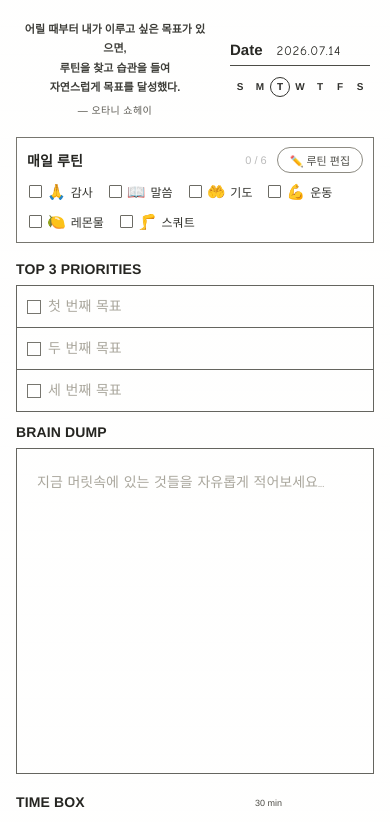
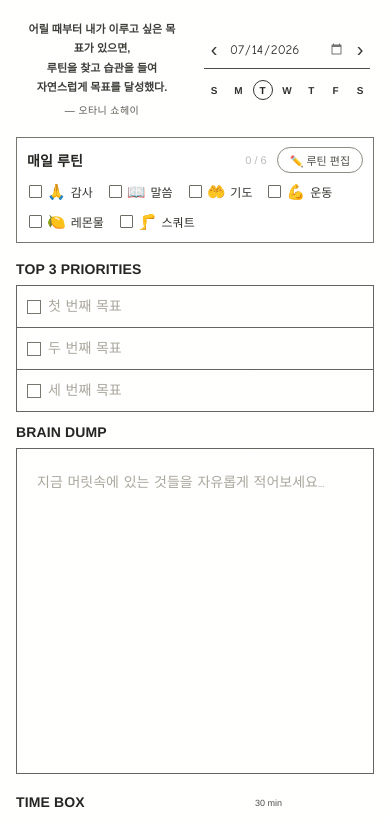
Before and after one commit to luibuilder/daily-timebox-planner, a plain HTML site: page index.html in a window 390 px wide. Shown: the top 822 px of the page. Drawn offline with Linux system fonts and the light colour scheme.

Commit message:
Add past note date navigation

```diff
--- a/index.html
+++ b/index.html
@@ -214,11 +214,11 @@
       border-left: none;
     }
 
-    .date-block > div:first-child {
+    .date-block > .date-row {
       width: 100%;
       display: flex;
-      align-items: baseline;
-      gap: 14px;
+      align-items: center;
+      gap: 5px;
       padding-bottom: 7px;
       border-bottom: 1.5px solid #4d4d47;
     }
@@ -232,11 +232,32 @@
     }
 
     .date-value {
+      min-width: 0;
+      width: 116px;
+      padding: 0;
+      border: 0;
+      outline: 0;
+      background: transparent;
       color: #282824;
       font-family: 'Segoe Print', 'Comic Sans MS', cursive;
-      font-size: 15px;
-      letter-spacing: .05em;
+      font-size: 13px;
+      letter-spacing: 0;
+      cursor: pointer;
     }
+    .date-value::-webkit-calendar-picker-indicator { cursor: pointer; opacity: .55; }
+    .date-nav-btn {
+      width: 20px;
+      height: 24px;
+      padding: 0;
+      border: 0;
+      background: transparent;
+      color: #373732;
+      font-size: 20px;
+      line-height: 1;
+      cursor: pointer;
+    }
+    .date-nav-btn:hover { color: #9c5e58; transform: scale(1.12); }
+    .date-nav-btn:focus-visible { outline: 1px solid #55534d; outline-offset: 2px; }
 
     .dow-row { width: 100%; justify-content: space-between; gap: 0; }
     .dow-row span {
@@ -392,6 +413,7 @@
       .quote-block { padding-right: 12px; }
       .date-block { padding-left: 12px; min-width: 120px; }
       .date-value { font-size: 13px; }
+      .date-label { display: none; }
       .dow-row span { width: 20px; height: 20px; font-size: 10px; }
       .routine-bar { margin: 0 16px 18px; padding: 9px 10px; }
       .timebox-hint { display: none; }
@@ -415,9 +437,11 @@
       <p class="quote-author">— 오타니 쇼헤이</p>
     </div>
     <div class="date-block">
-      <div>
+      <div class="date-row">
         <div class="date-label">Date</div>
-        <div class="date-value" id="dateVal"></div>
+        <button class="date-nav-btn" type="button" onclick="changeDate(-1)" aria-label="이전 날짜">‹</button>
+        <input class="date-value" id="datePicker" type="date" onchange="selectDate(this.value)" aria-label="노트 날짜 선택" />
+        <button class="date-nav-btn" type="button" onclick="changeDate(1)" aria-label="다음 날짜">›</button>
       </div>
       <div class="dow-row">
         <span data-i="0">S</span><span data-i="1">M</span><span data-i="2">T</span>
@@ -532,10 +556,13 @@
   let popupCi = 0;
   let pendingCells = [];
 
-  let routines = [
+  const DEFAULT_ROUTINES = [
     {emoji:'🙏',name:'감사'},{emoji:'📖',name:'말씀'},{emoji:'🤲',name:'기도'},
     {emoji:'💪',name:'운동'},{emoji:'🍋',name:'레몬물'},{emoji:'🦵',name:'스쿼트'},
   ];
+  let routines = DEFAULT_ROUTINES.map(r => ({...r}));
+  let currentDate = new Date();
+  currentDate.setHours(12, 0, 0, 0);
   let openEmoji = null;
 
   /* ── 타임박스 렌더 ── */
@@ -926,13 +953,31 @@
 
   /* ── 날짜 ── */
   function setDate() {
-    const now = new Date();
-    document.getElementById('dateVal').textContent =
-      `${now.getFullYear()}.${String(now.getMonth()+1).padStart(2,'0')}.${String(now.getDate()).padStart(2,'0')}`;
-    const day = now.getDay();
+    document.getElementById('datePicker').value =
+      `${currentDate.getFullYear()}-${String(currentDate.getMonth()+1).padStart(2,'0')}-${String(currentDate.getDate()).padStart(2,'0')}`;
+    const day = currentDate.getDay();
     document.querySelectorAll('.dow-row span').forEach(el => {
       el.classList.toggle('active', Number(el.dataset.i) === day);
     });
+  }
+
+  function changeDate(days) {
+    saveToStorage();
+    const nextDate = new Date(currentDate);
+    nextDate.setDate(nextDate.getDate() + days);
+    currentDate = nextDate;
+    setDate();
+    loadFromStorage();
+  }
+
+  function selectDate(value) {
+    if (!value) return;
+    const [year, month, day] = value.split('-').map(Number);
+    if (!year || !month || !day) return;
+    saveToStorage();
+    currentDate = new Date(year, month - 1, day, 12);
+    setDate();
+    loadFromStorage();
   }
 
   document.addEventListener('click', () => {
@@ -940,13 +985,12 @@
   });
 
   /* ── localStorage 저장/불러오기 ── */
-  function getTodayKey() {
-    const now = new Date();
-    return `planner_${now.getFullYear()}_${now.getMonth()+1}_${now.getDate()}`;
+  function getDateKey() {
+    return `planner_${currentDate.getFullYear()}_${currentDate.getMonth()+1}_${currentDate.getDate()}`;
   }
 
   function saveToStorage() {
-    const key = getTodayKey();
+    const key = getDateKey();
     const priorities = [];
     document.querySelectorAll('.priority-item').forEach(row => {
       priorities.push({
@@ -970,8 +1014,25 @@
     localStorage.setItem(key, JSON.stringify(data));
   }
 
+  function resetPlannerView() {
+    document.querySelectorAll('.priority-item input').forEach(input => {
+      input.value = '';
+      input.style.textDecoration = 'none';
+    });
+    document.querySelectorAll('.check-box').forEach(box => box.classList.remove('checked'));
+    document.querySelectorAll('.priority-item').forEach(row => row.style.opacity = '1');
+    document.querySelector('.brain-textarea').value = '';
+    routines = DEFAULT_ROUTINES.map(r => ({...r}));
+    renderRoutines();
+    blocks = {};
+    groups = {};
+    groupCounter = 0;
+    buildTimebox();
+  }
+
   function loadFromStorage() {
-    const key = getTodayKey();
+    resetPlannerView();
+    const key = getDateKey();
     const raw = localStorage.getItem(key);
     if (!raw) return;
     try {
@@ -1034,21 +1095,12 @@
   // 초기화 시 저장도 초기화
   const _clearAll = clearAll;
   clearAll = function() {
-    if (!confirm('오늘 플래너를 초기화할까요?')) return;
-    document.querySelectorAll('.priority-item input').forEach(i => { i.value=''; i.style.textDecoration='none'; });
-    document.querySelectorAll('.check-box').forEach(c => c.classList.remove('checked'));
-    document.querySelectorAll('.priority-item').forEach(r => r.style.opacity='1');
-    document.querySelector('.brain-textarea').value = '';
-    document.querySelectorAll('.routine-item').forEach(r => r.classList.remove('done'));
-    updateProgress();
-    blocks = {}; groups = {}; groupCounter = 0;
-    buildTimebox();
-    localStorage.removeItem(getTodayKey());
+    if (!confirm('선택한 날짜의 플래너를 초기화할까요?')) return;
+    localStorage.removeItem(getDateKey());
+    resetPlannerView();
   };
 
   setDate();
-  renderRoutines();
-  buildTimebox();
   loadFromStorage();
 </script>
 </body>
```
